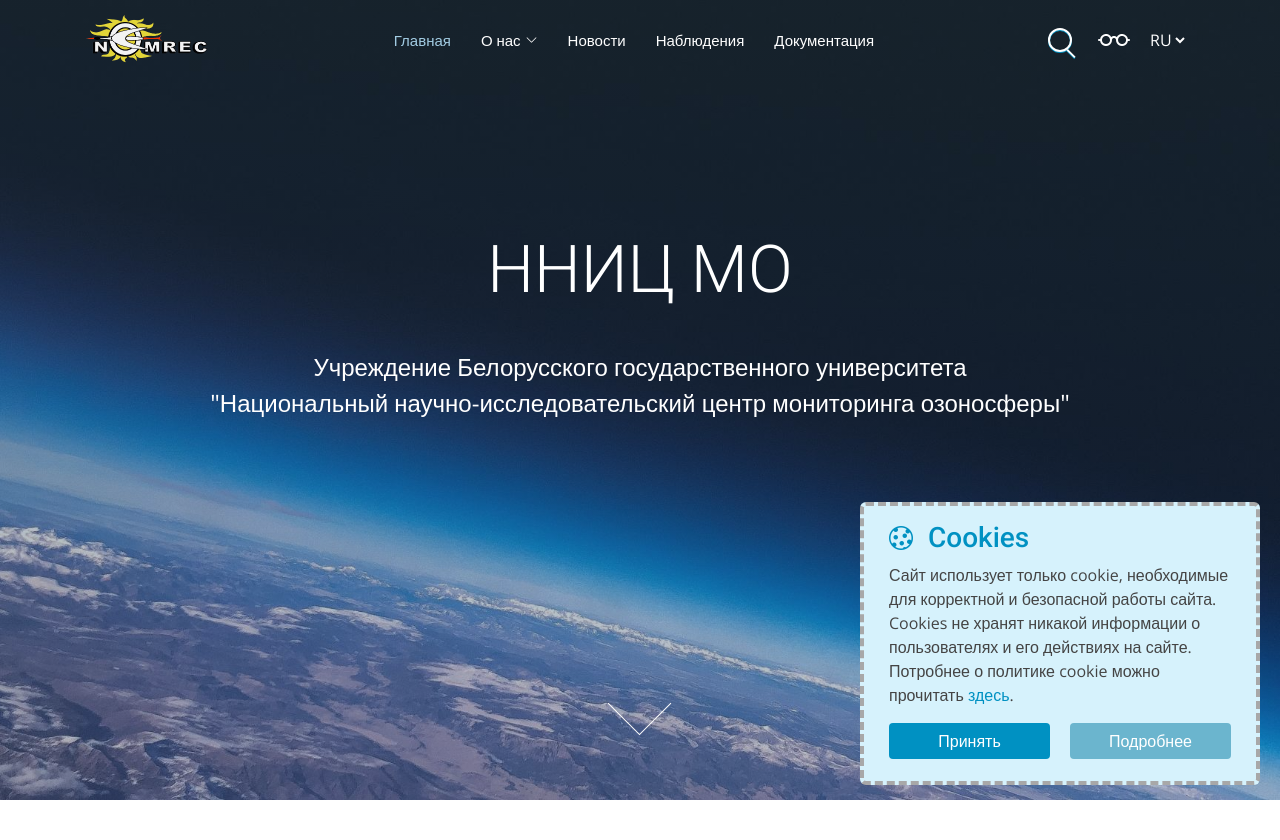
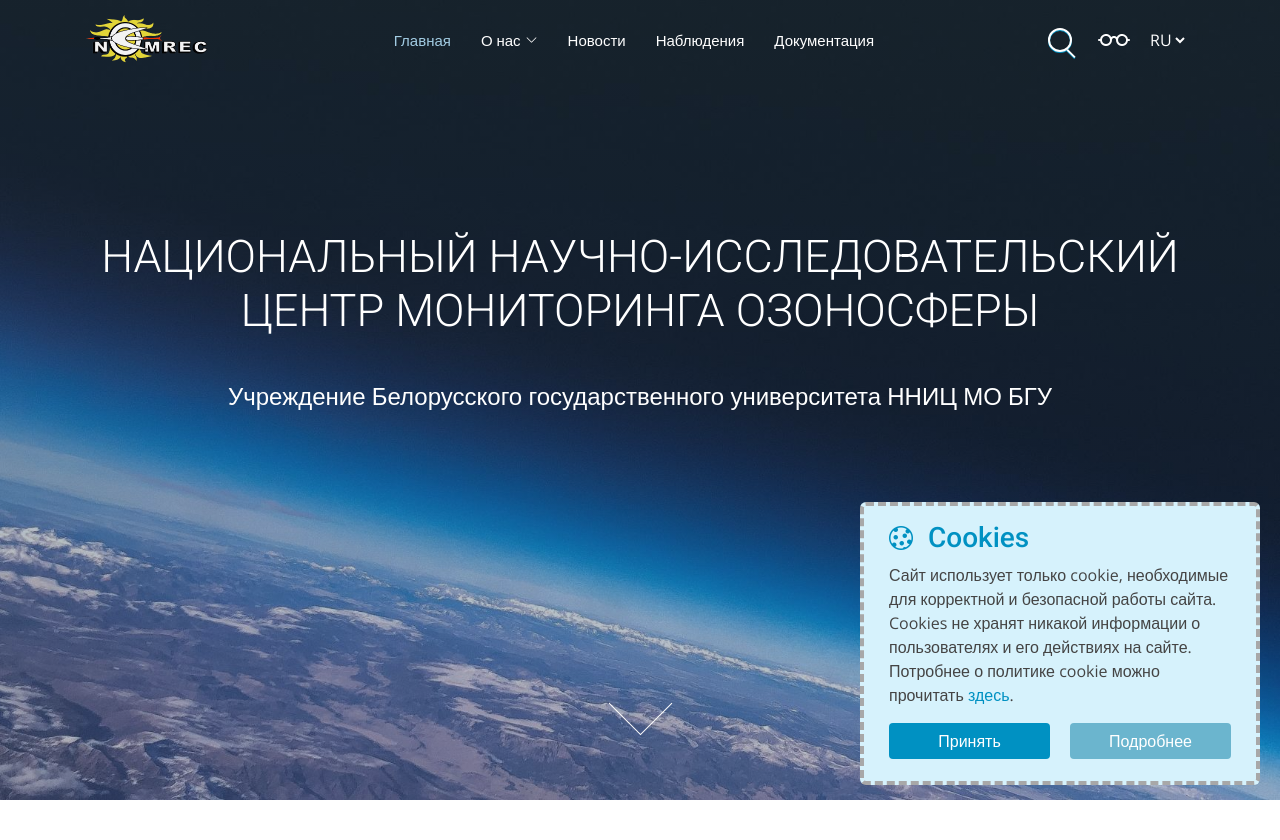
Before and after one commit to silkov78/ozone-bsu, a Django app: page / in a window 1280 px wide. Shown: the top 840 px of the page. Run offline with Django 4.2, Linux system fonts and the light colour scheme; data that the repository does not hold is empty; parts of the project's set-up code (start-up, migrations or seed data) failed here and were passed over; some libraries are stand-ins or nearby versions.

Commit message:
main-front: h2 full name

```diff
--- a/ozone_v4/static/css/extension.css
+++ b/ozone_v4/static/css/extension.css
@@ -135,10 +135,10 @@
   height: 100%;
 }
 
-#hero h1 {
+#hero h2 {
   color: #fff;
   margin-bottom: 40px;
-  font-size: 66px;
+  font-size: 45px;
   font-weight: 300;
 }
 
@@ -147,7 +147,7 @@
   animation-delay: 0.6s;
   color: #ffffff;
   font-size: 24px;
-  font-weight: 300;
+  font-weight: 400;
   text-align: center;
 }
 
--- a/ozone_v4/templates/index.html
+++ b/ozone_v4/templates/index.html
@@ -7,15 +7,18 @@
     <section id="hero">
         <div class="container h-100 d-flex flex-column justify-content-end align-items-center">
             <div class="d-flex h-75 flex-column justify-content-center align-items-center text-center">
-                <div class="col-lg-8">
-                    <h1 class="animate__animated animate__fadeInDown animate__fast">{% trans 'ННИЦ МО' %}</h1>
+                <div class="col-lg-12">
+<!--                    <h1 class="animate__animated animate__fadeInDown animate__fast">{% trans 'ННИЦ МО' %}</h1>-->
+                    <h2 class="animate__animated animate__fadeInDown animate__fast">
+                        {% trans 'НАЦИОНАЛЬНЫЙ НАУЧНО-ИССЛЕДОВАТЕЛЬСКИЙ ЦЕНТР МОНИТОРИНГА ОЗОНОСФЕРЫ' %}
+                    </h2>
                 </div>
                 <div class="col-lg-12 mb-5">
                     <p class="b-page-subtitle animate__animated animate__fadeInDown animate__fast" >
                         <a href="https://bsu.by" target="_blank" class="b-bsu-link">
                             {% trans 'Учреждение Белорусского государственного университета' %}
                         </a>
-                        <br>{% trans '"Национальный научно-исследовательский центр мониторинга озоносферы"' %}
+                        {% trans 'ННИЦ МО БГУ' %}
                     </p>
                 </div>
                 <div class="col-lg-1 flex-grow-1 d-flex justify-content-center align-items-end">
```
